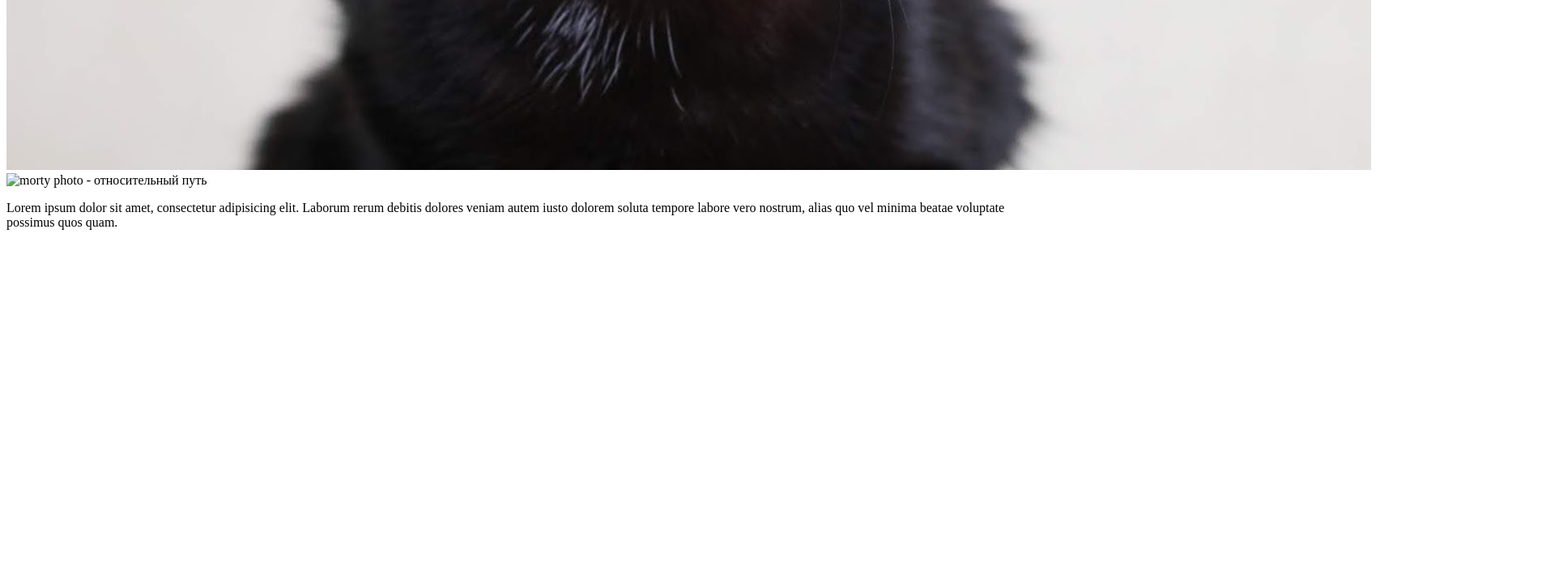
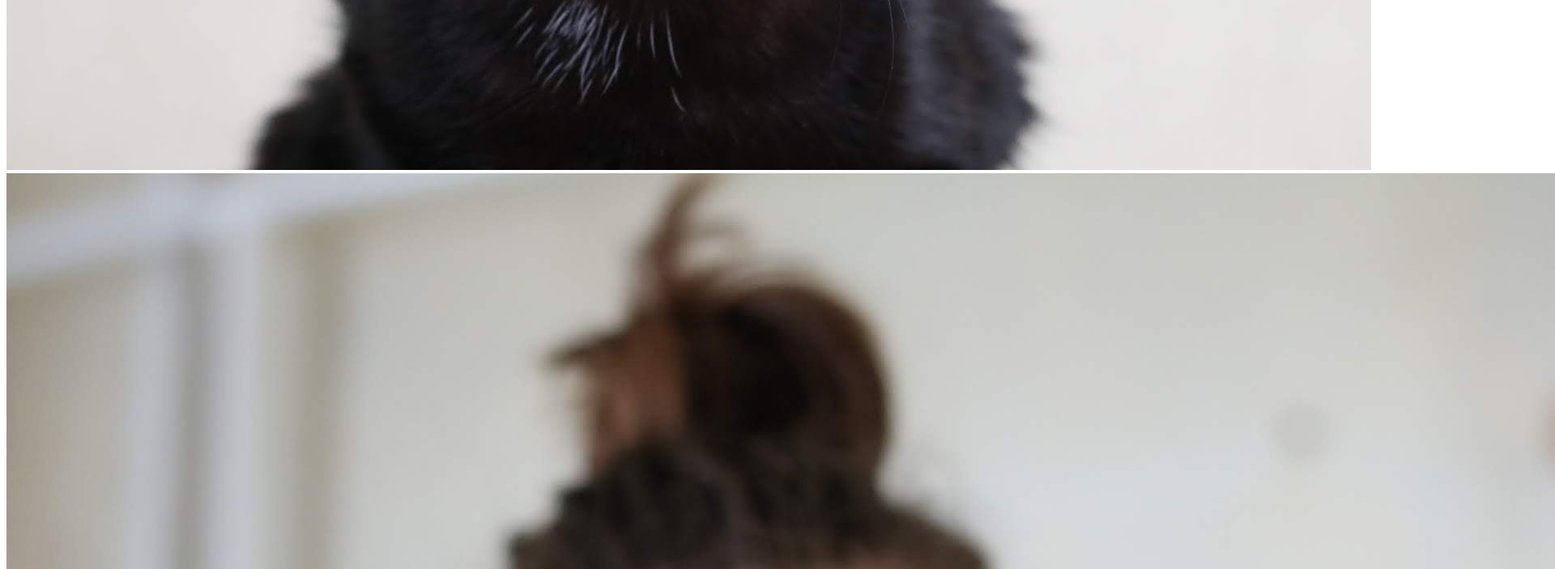
Before and after one commit to TickeyFrost/my-project, a plain HTML site: page project/inner/index.html in a window 1280 px wide. Shown: the part 993-1696 px from the top of the page at 81% size, 1920 px wide, since content can reach past the window. Before the commit the page ends 1293 px from the top, so only its background shows below. Drawn offline with Linux system fonts and the light colour scheme.

Commit message:
Update index.html
Отредактировал работу)

```diff
--- a/project/inner/index.html
+++ b/project/inner/index.html
@@ -13,7 +13,7 @@
     <h1>Заголовок</h1>
 
     <img src="/project/img/cat.JPG" alt="bad cat photo - абсолютный путь">
-    <img src="img/morty.jpg" alt="morty photo - относительный путь">
+    <img src="../img/morty.jpg" alt="morty photo - относительный путь">
 
 
 
```
